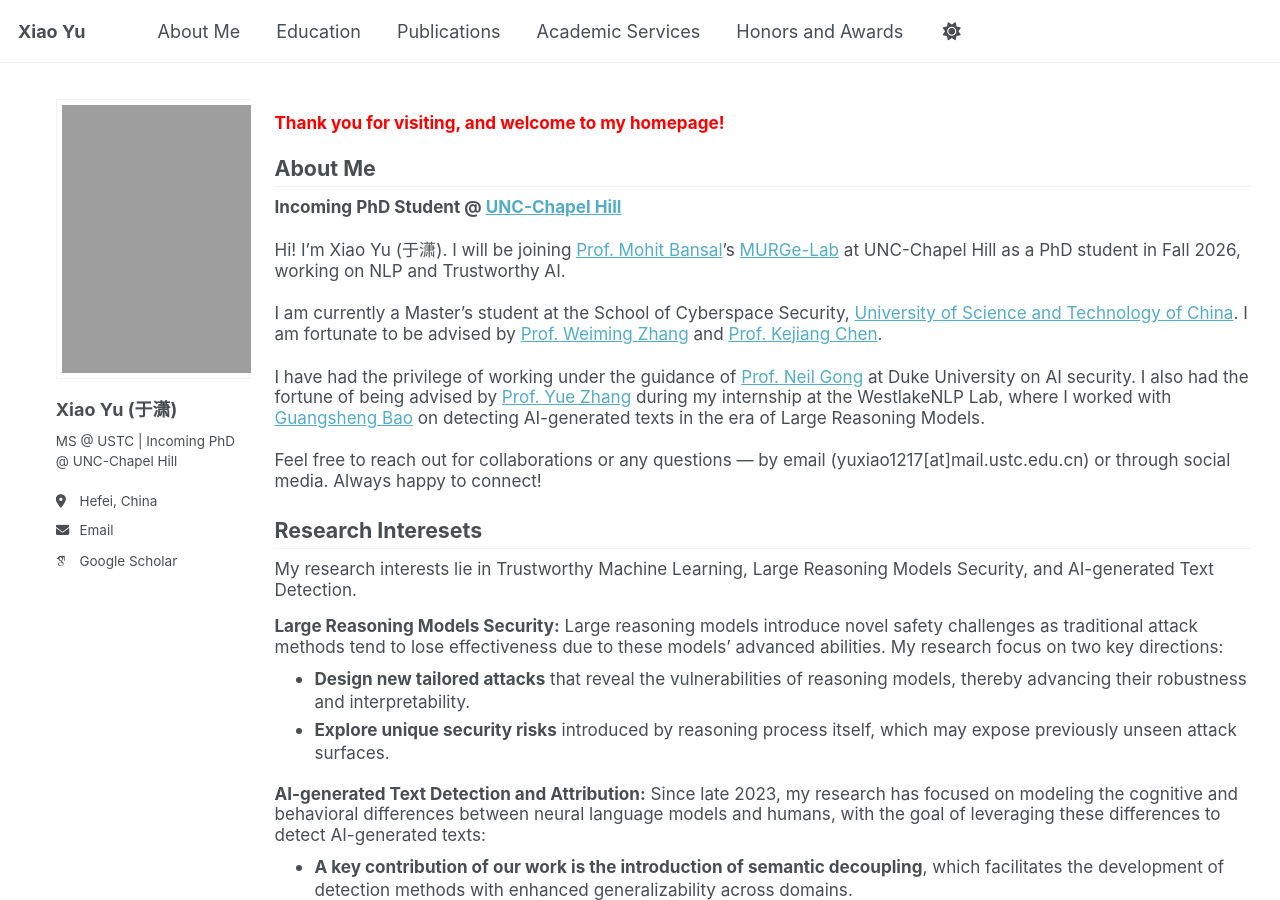
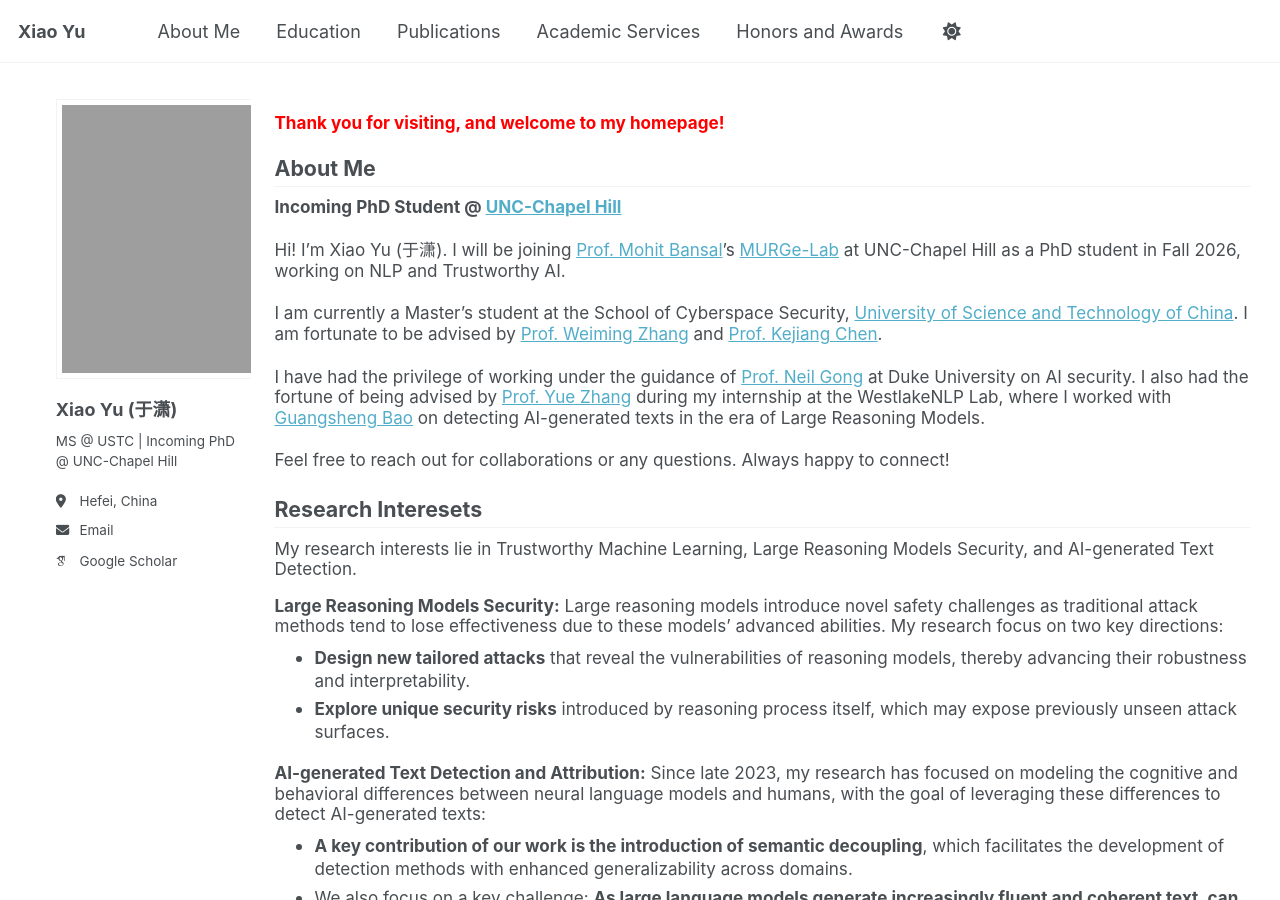
Before and after one commit to xiaoyu-1217/xiaoyu-1217.github.io, a Jekyll site: the page built from _pages/about.md, in a window 1280 px wide and 900 px high. Built offline with Jekyll 4.4.1, drawn with Linux system fonts in a browser that asks for light colours; some web fonts are replaced; a script that is not in the unit is left out.

Commit message:
Update about.md

```diff
--- a/_pages/about.md
+++ b/_pages/about.md
@@ -20,7 +20,7 @@ I am currently a Master's student at the School of Cyberspace Security, [Univers
 
 I have had the privilege of working under the guidance of [Prof. Neil Gong](https://people.duke.edu/~zg70/) at Duke University on AI security. I also had the fortune of being advised by [Prof. Yue Zhang](https://frcchang.github.io/) during my internship at the WestlakeNLP Lab, where I worked with [Guangsheng Bao](https://scholar.google.com/citations?user=cxPJx2kAAAAJ&hl=en) on detecting AI-generated texts in the era of Large Reasoning Models.
 
-Feel free to reach out for collaborations or any questions — by email (yuxiao1217[at]mail.ustc.edu.cn) or through social media. Always happy to connect!
+Feel free to reach out for collaborations or any questions. Always happy to connect!
 
 <h2 style="margin-top: -2em; border-bottom: none;"></h2>
 
```
